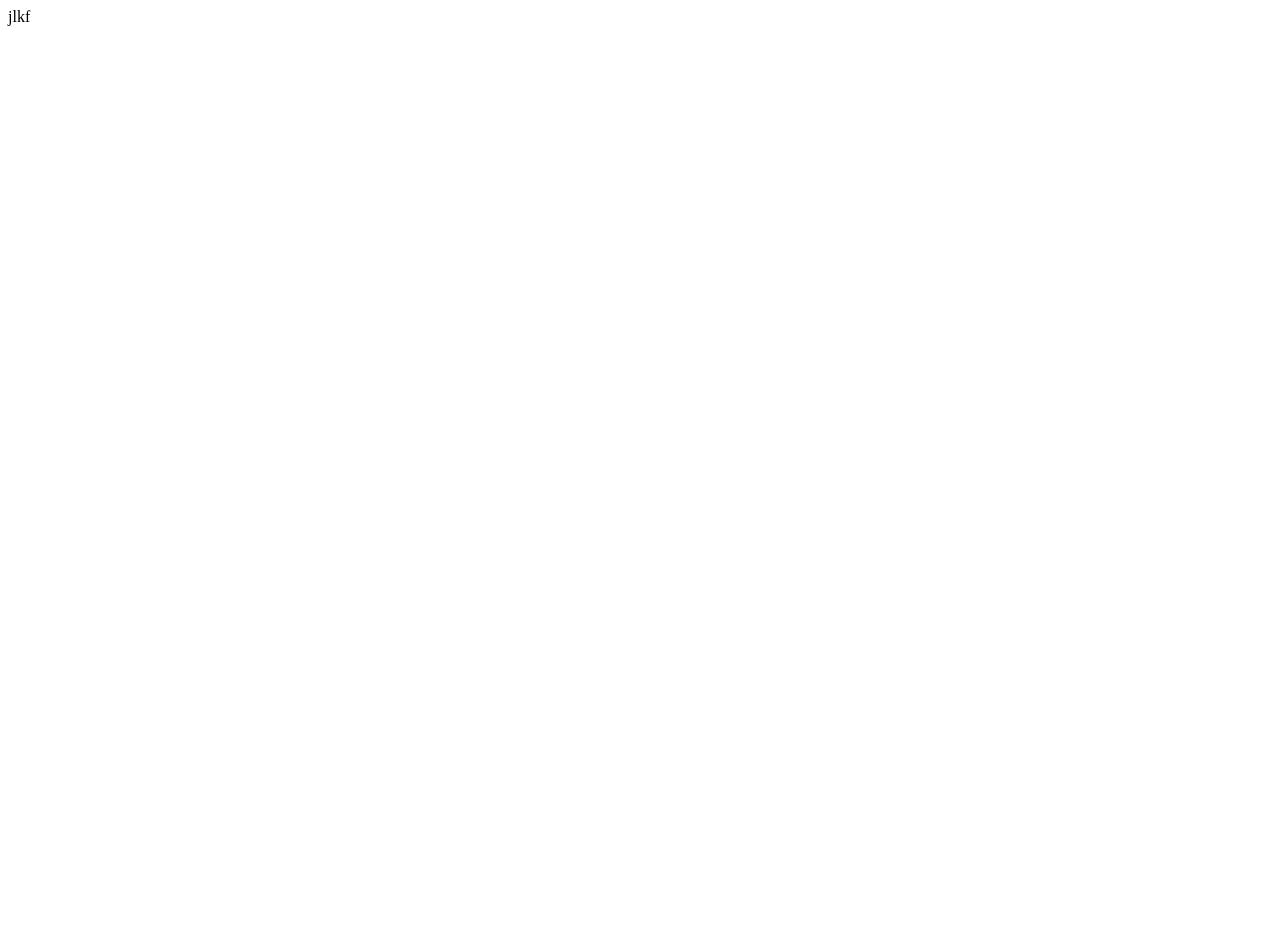
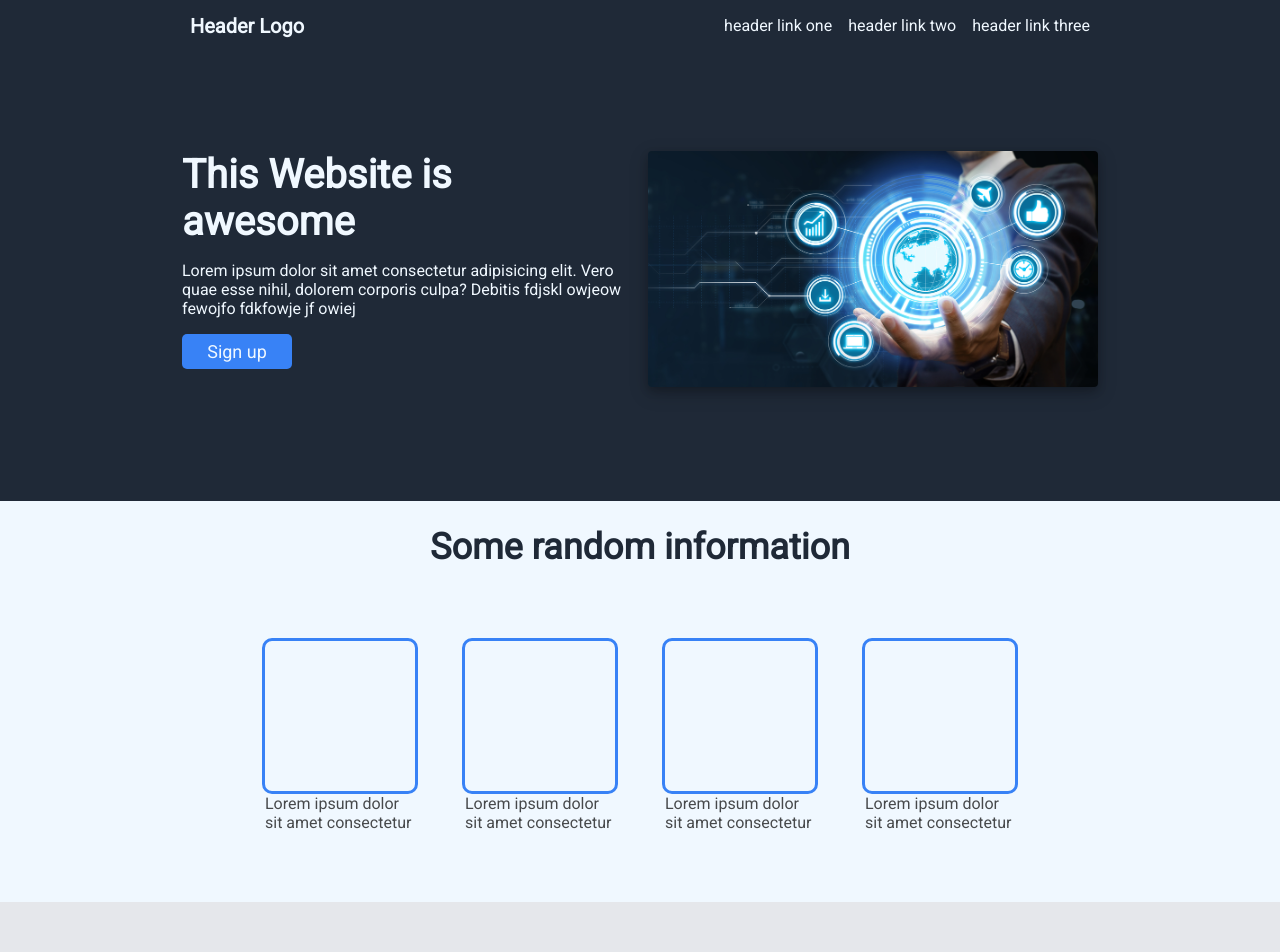
Before and after one commit to rahul8577/landing_page, a plain HTML site: page index.html in a window 1280 px wide. Shown: the top 952 px of the page. Before the commit the page ends 800 px from the top, so only its background shows below. Drawn offline with Linux system fonts and the light colour scheme.

Commit message:
before final

```diff
--- a/index.html
+++ b/index.html
@@ -1,16 +1,98 @@
 <!DOCTYPE html>
 <html lang="en">
+
 <head>
     <meta charset="UTF-8">
     <meta http-equiv="X-UA-Compatible" content="IE=edge">
     <meta name="viewport" content="width=device-width, initial-scale=1.0">
+    <link href='https://fonts.googleapis.com/css?family=Roboto' rel='stylesheet'>
     <link rel="stylesheet" href="style.css">
     <title>Landing page</title>
 </head>
+
 <body>
-    jlkf
-    <script>
-        alert("fdsj")
-    </script>
+    <div class="header">
+        <div class="logo">
+            <div class="header-logo">
+                Header Logo
+            </div>
+        </div>
+        <div class="link">
+            <ul>
+                <li><a href="#">header link one</a></li>
+                <li><a href="#">header link two</a></li>
+                <li><a href="#">header link three</a></li>
+            </ul>
+        </div>
+    </div>
+    <div class="body">
+        <div class="hero-main">
+            <div class="hero-content box">
+                <div class="heading">
+                    This Website is awesome
+                </div>
+                <div class="description">
+                    Lorem ipsum dolor sit amet consectetur adipisicing elit. Vero quae esse nihil, dolorem corporis
+                    culpa? Debitis fdjskl owjeow fewojfo fdkfowje jf owiej
+                </div>
+                <div class="button">
+                    <div>
+                        Sign up
+                    </div>
+                </div>
+            </div>
+            <div class="hero-img box">
+                <div class="img-placeholder"><img src="./placeholder_img.jpg" alt="" srcset=""></div>
+            </div>
+        </div>
+        <div class="random-info">
+            <div class="info-head">
+                Some random information
+            </div>
+            <div class="rand-box-desc">
+                <div class="box-desc">
+                    <div class="random-sec-box"></div>
+                    <div class="desc">Lorem ipsum dolor sit amet consectetur</div>
+                </div>
+                <div class="box-desc">
+                    <div class="random-sec-box"></div>
+                    <div class="desc">Lorem ipsum dolor sit amet consectetur</div>
+                </div>
+                <div class="box-desc">
+                    <div class="random-sec-box"></div>
+                    <div class="desc">Lorem ipsum dolor sit amet consectetur</div>
+                </div>
+                <div class="box-desc">
+                    <div class="random-sec-box"></div>
+                    <div class="desc">Lorem ipsum dolor sit amet consectetur</div>
+                </div>
+            </div>
+        </div>
+        <div class="quote-section">
+            <div class="quote-writer-box">
+                <div class="quote">
+                    Lorem ipsum dolor sit amet consectetur, adipisicing elit. Odit iusto necessitatibus ex, totam
+                    ratione explicabo rem quae laborum similique a repellendus dolor ullam officiis atque corpo
+                </div>
+                <div class="writer">
+                    -Thor, the God of Thunder
+                </div>
+            </div>
+        </div>
+
+        <div class="action">
+            <div class="action-box">
+                <div class="content">
+                    <div class="content-title">Call to action! It's time!</div>
+                    <div class="content-desc">Sign up for Our product by clicking that button right over there</div>
+                </div>
+                <div class="sec-button">Sign up</div>
+            </div>
+        </div>
+    </div>
+    <div class="footer">
+        <div>Copyright @ The Odin Project 2022</div>
+    </div>
 </body>
+
 </html>
--- a/style.css
+++ b/style.css
@@ -0,0 +1,200 @@
+body{
+    font-family: Roboto;
+    display: flex;
+    flex-direction: column;
+    margin: 0;
+    padding: 0;
+}
+
+.header{
+    display: flex;
+    background-color: #1f2937;
+    justify-content: space-around;
+    align-items: center;
+    color: aliceblue;
+}
+
+ul{
+    list-style-type: none;
+    display: flex;
+    gap: 16px;
+}
+
+.header-logo{
+    font-size: 20px;
+    font-weight: 800;
+}
+
+a{
+    text-decoration: none;
+    color: aliceblue;
+}
+
+.body{
+    display: flex;
+    flex-direction: column;
+}
+
+.hero-main{
+    display: flex;
+    justify-content: center;
+    background-color: #1f2937;
+    gap: 16px;
+    padding: 100px;
+}
+
+.box{
+    color: aliceblue;
+
+    height: 250px;
+    width: 450px;
+
+
+}
+
+.hero-content{
+    display: flex;
+    flex-direction: column;
+    gap: 16px;
+}
+
+.heading{
+    font-size: 40px;
+    font-weight: 800;
+    margin: 0;
+}
+
+.button{
+    height: 35px;
+    width: 110px;
+    background-color: #3882F6;
+    border-radius: 5px;
+    font-size: large;
+    font-weight: 400;
+    display: flex;
+    justify-content: center;
+    align-items: center;
+}
+
+img{
+    max-width: 100%;
+    height: auto;
+    border-radius: 4px;
+    box-shadow: 0 4px 8px 0 rgba(0, 0, 0, 0.2), 0 6px 20px 0 rgba(0, 0, 0, 0.19)
+}
+
+/* .description{
+
+} */
+
+.random-info{
+    background-color:aliceblue;
+    display: flex;
+    flex-direction: column;
+    align-items: center;
+    flex-wrap: wrap;
+}
+
+.info-head{
+    color: #1f2937;
+    font-size: 36px;
+    font-weight: bolder;
+    margin-top: 25px;
+}
+
+.random-sec-box{
+    height: 150px;
+    width: 150px;
+    border: 3px solid #3882F6;
+    border-radius: 10px;
+}
+
+.rand-box-desc{
+        display: flex;
+        gap: 50px;
+        padding: 70px;
+}
+
+.desc{
+    opacity: 0.7;
+}
+
+.box-desc{
+
+    display: flex;
+    flex-direction: column;
+    align-items: center;
+    width: 150px;
+}
+
+.quote-section{
+    background-color: #E5e7EB;
+
+
+}
+.quote{
+    font-size: 36px;
+    font-style: italic;
+
+    color: #1f2937;
+    font-weight: lighter;
+}
+
+.quote-writer-box{
+    display: flex;
+    flex-direction: column;
+    padding: 150px;
+    margin-left: 100px;
+    margin-right: 100px;
+}
+
+.writer{
+    align-self: flex-end;
+    font-size: 25px;
+    font-weight: 800;
+}
+
+.action-box{
+    display: flex;
+    justify-content: space-between ;
+    background-color: #3882F6;
+    margin: 100px;
+    padding: 60px;
+    border-radius: 8px;
+    margin-left: 200px;
+    margin-right: 200px;
+
+}
+
+.sec-button{
+        height: 35px;
+        width: 110px;
+        background-color: #3882F6;
+        border-radius: 8px;
+        font-size: large;
+        font-weight: 400;
+        display: flex;
+        justify-content: center;
+        align-items: center;
+        border: 2px solid white;
+        color: white;
+}
+
+.content-title{
+    color: white;
+    font-size: 25px;
+}
+
+.content-desc{
+    color: white;
+    font-size: 15px;
+}
+
+.footer{
+    display: flex;
+    justify-content: center;
+    align-items: center;
+    background-color: #1f2937;
+    padding: 30px;
+    color: white;
+}
```
Also changed, not shown: placeholder_img.jpg (added).
